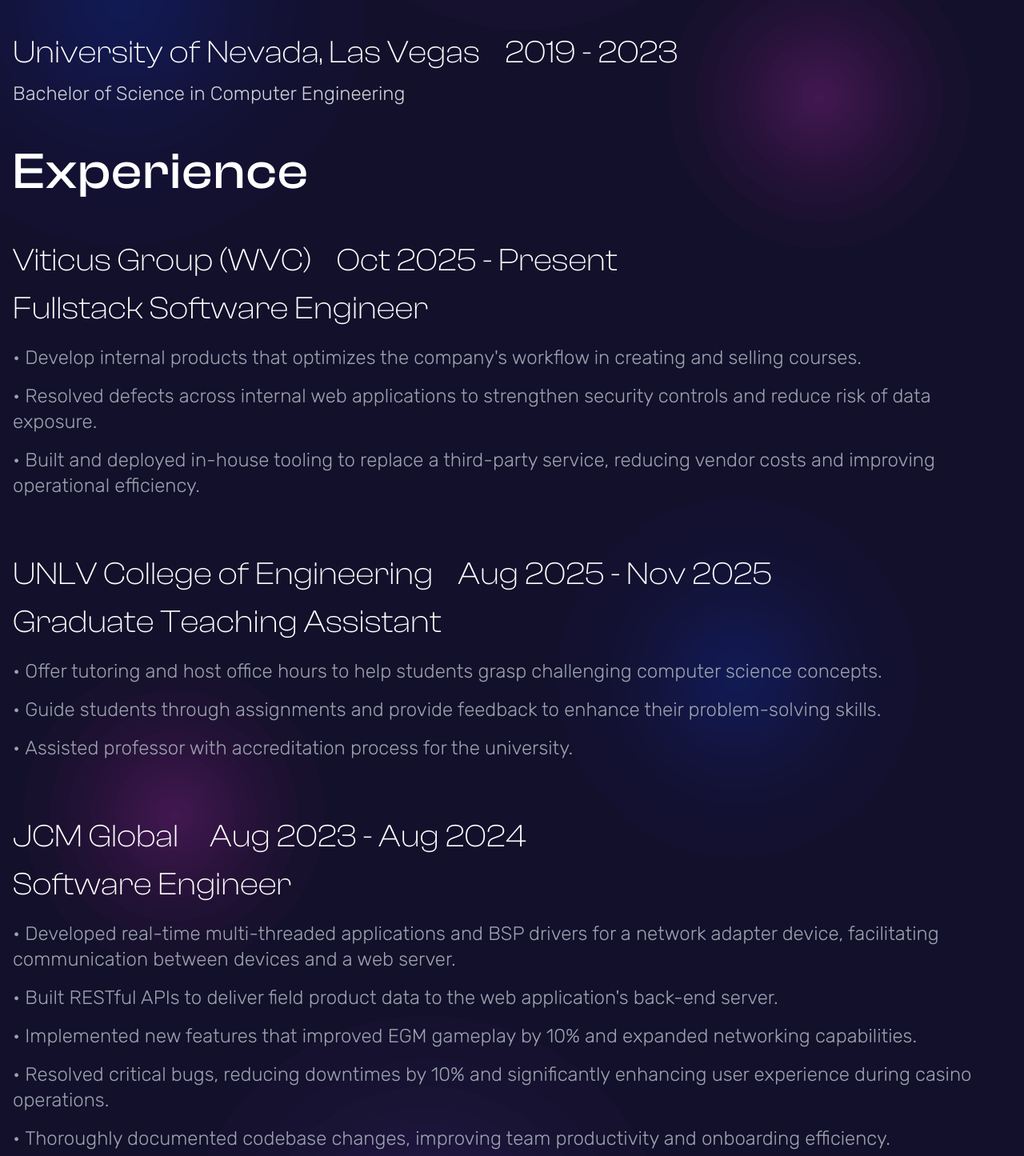
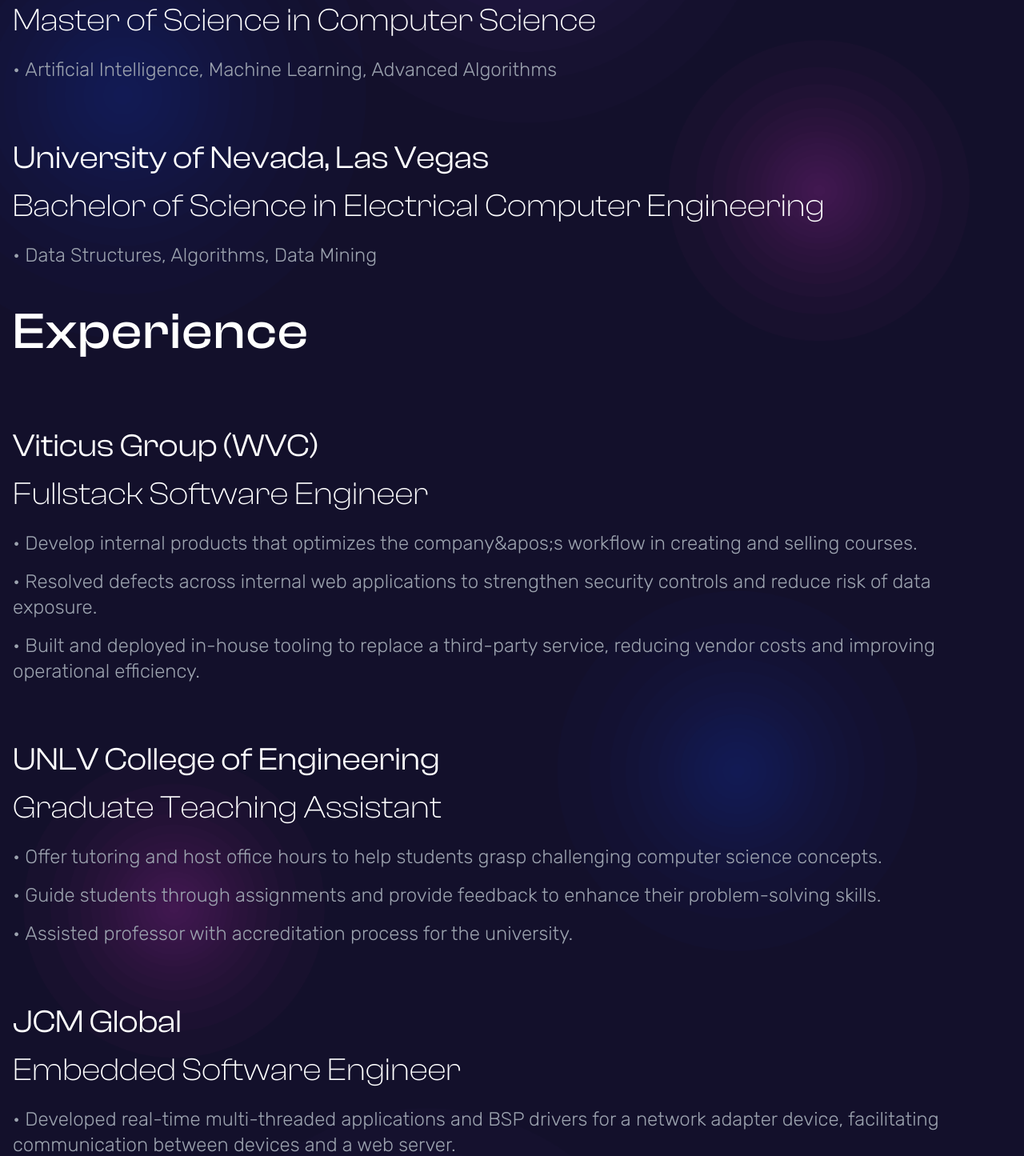
Before and after one commit to kahalagan00/cv-25, a Next.js app: page /about in a window 1280 px wide. Shown: the part 625-2070 px from the top of the page at 80% size. Built offline with nearby package versions, Linux system fonts and the light colour scheme; a web font is replaced by a local one.

Commit message:
Refactored about page

```diff
--- a/src/app/about/page.tsx
+++ b/src/app/about/page.tsx
@@ -16,115 +16,53 @@
         <h3 className="my-8 font-clashmedium text-[2.25rem] tracking-wide text-white sm:text-[3rem] lg:text-[4rem]">
           Education
         </h3>
-        <p className="font-clashlight text-[1.5rem] text-white sm:text-[2rem] lg:text-[2.5rem]">
-          University of Nevada, Las Vegas&nbsp;&nbsp;&nbsp;&nbsp;2025 - Present
-        </p>
-        <p
-          className={`${rubikRegular.className} mt-1 text-[1rem] text-gray-300 lg:text-[1.5rem]`}
-        >
-          Master of Science in Computer Science
-        </p>
-        <p className="mt-8 font-clashlight text-[1.5rem] text-white sm:text-[2rem] lg:text-[2.5rem]">
-          University of Nevada, Las Vegas&nbsp;&nbsp;&nbsp;&nbsp;2019 - 2023
-        </p>
-        <p
-          className={`${rubikRegular.className} mt-1 text-[1rem] text-gray-300 lg:text-[1.5rem]`}
-        >
-          Bachelor of Science in Computer Engineering
-        </p>
+        <ExperienceRow
+          company="University of Nevada, Las Vegas"
+          title="Master of Science in Computer Science"
+          bulletPoints={[
+            "Artificial Intelligence, Machine Learning, Advanced Algorithms",
+          ]}
+        />
+        <ExperienceRow
+          company="University of Nevada, Las Vegas"
+          title="Bachelor of Science in Electrical Computer Engineering"
+          bulletPoints={[
+            "Data Structures, Algorithms, Data Mining",
+          ]}
+        />
 
         <h3 className="my-8 font-clashmedium text-[2.25rem] tracking-wide text-white sm:text-[3rem] lg:text-[4rem]">
           Experience
         </h3>
-
-        <p className="font-clashlight text-[1.5rem] text-white sm:text-[2rem] lg:text-[2.5rem]">
-          Viticus Group (WVC)&nbsp;&nbsp;&nbsp;&nbsp;Oct 2025 - Present
-        </p>
-        <p className="font-clashlight text-[1.5rem] text-white sm:text-[2rem] lg:text-[2.5rem]">
-          Fullstack Software Engineer
-        </p>
-        <p
-          className={`${rubikRegular.className} mt-4 text-sm text-gray-400 sm:text-xl xl:text-2xl`}
-        >
-          &#x2022;&nbsp;Develop internal products that optimizes the company&apos;s workflow in
-          creating and selling courses.
-        </p>
-        <p
-          className={`${rubikRegular.className} mt-4 text-sm text-gray-400 sm:text-xl xl:text-2xl`}
-        >
-          &#x2022;&nbsp;Resolved defects across internal web applications to strengthen security
-          controls and reduce risk of data exposure.
-        </p>
-        <p
-          className={`${rubikRegular.className} mt-4 text-sm text-gray-400 sm:text-xl xl:text-2xl`}
-        >
-          &#x2022;&nbsp;Built and deployed in-house tooling to replace a third-party service,
-          reducing vendor costs and improving operational efficiency.
-        </p>
-
-        <p className="mt-16 font-clashlight text-[1.5rem] text-white sm:text-[2rem] lg:text-[2.5rem]">
-          UNLV College of Engineering&nbsp;&nbsp;&nbsp;&nbsp;Aug 2025 - Nov 2025
-        </p>
-        <p className="font-clashlight text-[1.5rem] text-white sm:text-[2rem] lg:text-[2.5rem]">
-          Graduate Teaching Assistant
-        </p>
-        <p
-          className={`${rubikRegular.className} mt-4 text-sm text-gray-400 sm:text-xl xl:text-2xl`}
-        >
-          &#x2022;&nbsp;Offer tutoring and host office hours to help students
-          grasp challenging computer science concepts.
-        </p>
-        <p
-          className={`${rubikRegular.className} mt-4 text-sm text-gray-400 sm:text-xl xl:text-2xl`}
-        >
-          &#x2022;&nbsp;Guide students through assignments and provide feedback
-          to enhance their problem-solving skills.
-        </p>
-        <p
-          className={`${rubikRegular.className} mt-4 text-sm text-gray-400 sm:text-xl xl:text-2xl`}
-        >
-
-          &#x2022;&nbsp;Assisted professor with accreditation process for the university.
-        </p>
-
-        <p className="mt-16 font-clashlight text-[1.5rem] text-white sm:text-[2rem] lg:text-[2.5rem]">
-          JCM Global&nbsp;&nbsp;&nbsp;&nbsp; Aug 2023 - Aug 2024
-        </p>
-        <p className="font-clashlight text-[1.5rem] text-white sm:text-[2rem] lg:text-[2.5rem]">
-          Software Engineer
-        </p>
-        <p
-          className={`${rubikRegular.className} mt-4 text-sm text-gray-400 sm:text-xl xl:text-2xl`}
-        >
-          &#x2022;&nbsp;Developed real-time multi-threaded applications and BSP
-          drivers for a network adapter device, facilitating communication
-          between devices and a web server.
-        </p>
-        <p
-          className={`${rubikRegular.className} mt-4 text-sm text-gray-400 sm:text-xl xl:text-2xl`}
-        >
-          &#x2022;&nbsp;Built RESTful APIs to deliver field product data to the
-          web application&apos;s back-end server.
-        </p>
-        <p
-          className={`${rubikRegular.className} mt-4 text-sm text-gray-400 sm:text-xl xl:text-2xl`}
-        >
-          &#x2022;&nbsp;Implemented new features that improved EGM gameplay by
-          10% and expanded networking capabilities.
-        </p>
-        <p
-          className={`${rubikRegular.className} mt-4 text-sm text-gray-400 sm:text-xl xl:text-2xl`}
-        >
-          &#x2022;&nbsp;Resolved critical bugs, reducing downtimes by 10% and
-          significantly enhancing user experience during casino operations.
-        </p>
-        <p
-          className={`${rubikRegular.className} mt-4 text-sm text-gray-400 sm:text-xl xl:text-2xl`}
-        >
-          &#x2022;&nbsp;Thoroughly documented codebase changes, improving team
-          productivity and onboarding efficiency.
-        </p>
-
+        <ExperienceRow
+          company="Viticus Group (WVC)"
+          title="Fullstack Software Engineer"
+          bulletPoints={[
+            "Develop internal products that optimizes the company&apos;s workflow in creating and selling courses.",
+            "Resolved defects across internal web applications to strengthen security controls and reduce risk of data exposure.",
+            "Built and deployed in-house tooling to replace a third-party service, reducing vendor costs and improving operational efficiency.",
+          ]}
+        />
+        <ExperienceRow
+          company="UNLV College of Engineering"
+          title="Graduate Teaching Assistant"
+          bulletPoints={[
+            "Offer tutoring and host office hours to help students grasp challenging computer science concepts.",
+            "Guide students through assignments and provide feedback to enhance their problem-solving skills.",
+            "Assisted professor with accreditation process for the university.",
+          ]}
+        />
+        <ExperienceRow
+          company="JCM Global"
+          title="Embedded Software Engineer"
+          bulletPoints={[
+            "Developed real-time multi-threaded applications and BSP drivers for a network adapter device, facilitating communication between devices and a web server.",
+            "Built RESTful APIs to deliver field product data to the web application&apos;s back-end server.",
+            "Implemented new features that improved EGM gameplay by 10% and expanded networking capabilities.",
+            "Resolved critical bugs, reducing downtimes by 10% and significantly enhancing user experience during casino operations.",
+            "Thoroughly documented codebase changes, improving team productivity and onboarding efficiency.",
+          ]}
+        />
         <div className="mt-32">
           <MainFooter />
         </div>
@@ -133,16 +71,17 @@
   );
 };
 
-// TODO: Utilize this component to shorten code above
-const ExperienceRow = ({ company, title, bulletPoints }: {
+interface ExperienceRowProps {
   company: string
   title: string;
   bulletPoints: string[];
-}) => {
+}
+
+const ExperienceRow = ({ company, title, bulletPoints }: ExperienceRowProps) => {
 
   return (
     <>
-      <p className="mt-16 font-clashlight text-[1.5rem] text-white sm:text-[2rem] lg:text-[2.5rem]">
+      <p className="mt-16 font-clashregular text-[1.5rem] text-white sm:text-[2rem] lg:text-[2.5rem]">
         {company}
       </p>
       <p className="font-clashlight text-[1.5rem] text-white sm:text-[2rem] lg:text-[2.5rem]">
@@ -154,7 +93,7 @@
             key={idx}
             className={`${rubikRegular.className} mt-4 text-sm text-gray-400 sm:text-xl xl:text-2xl`}
           >
-            {bp}
+            &#x2022;&nbsp;{bp}
           </li>
         )}
       </ul>
--- a/src/app/blogs/page.tsx
+++ b/src/app/blogs/page.tsx
@@ -28,14 +28,14 @@
           <h1 className="mb-16 font-clashsemibold text-[4rem] leading-tight text-white sm:text-[6rem] xl:text-[8rem]">
             Blogs
           </h1>
-          {/* <div
+          <div
             className={`${rubikRegular.className} mb-8 pr-8 text-sm text-gray-400 sm:text-xl xl:text-2xl`}
           >
             Here I will write about my thoughts, predictions, and learnings.
             Things are always changing in the world and it is important for us
             to learn and adapt. We are mainly going to talk about Software
             Development, AI and Cybersecurity.
-          </div> */}
+          </div>
           {blogsData.map((data: BlogType) => (
             <BlogBody
               key={data.title}
@@ -56,15 +56,15 @@
 
 export default Page;
 
+interface BlogBodyProps {
+  title: string;
+  content: string;
+}
+
 const BlogBody = ({
   title,
-  // summary,
   content,
-}: {
-  title: string;
-  // summary: string;
-  content: string;
-}) => {
+}: BlogBodyProps) => {
   return (
     <div className="border-t-2 border-t-fuchsia-500 py-8">
       <h4 className="font-clashlight text-[1.5rem] text-white sm:text-[2rem] lg:text-[2.5rem]">
```
